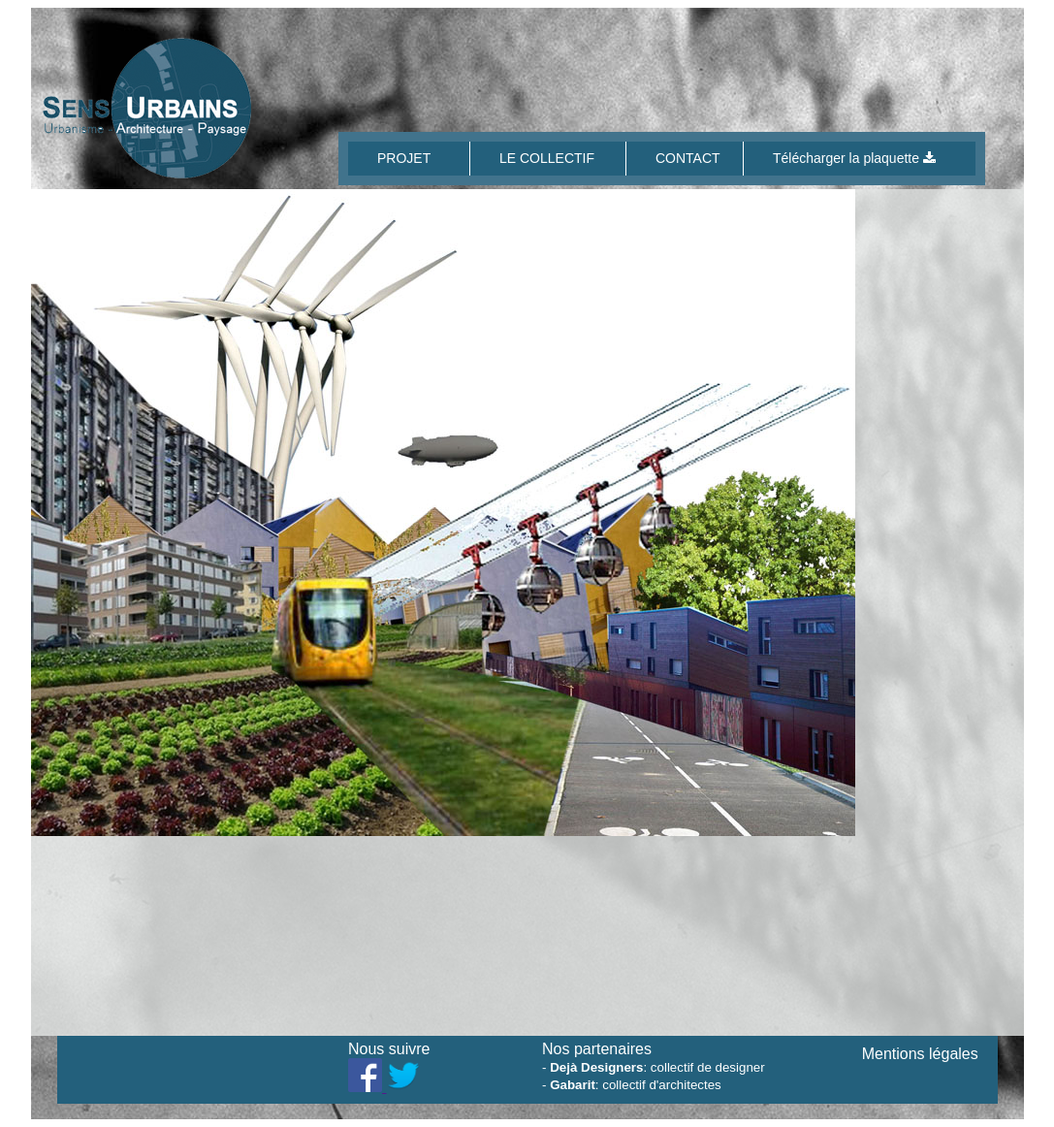
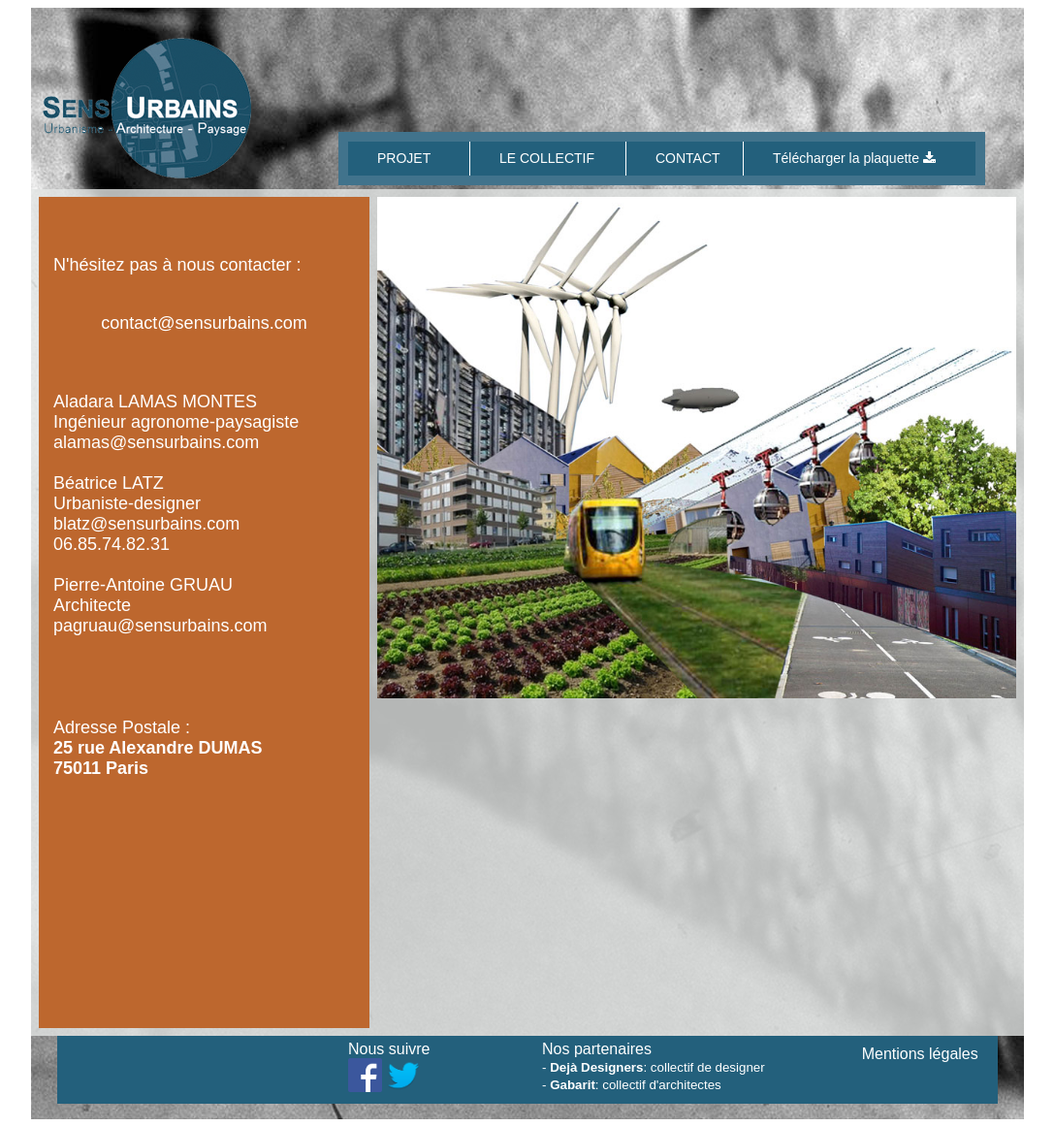
Before and after one commit to johnduro/projet02, a PHP site: page /contact/index.php in a window 1280 px wide. Shown: the whole page at 97% size, without its empty margins (96-1183 px from the left). Run offline with PHP 8.4, Linux system fonts and the light colour scheme; some libraries are stand-ins or nearby versions.

Commit message:
page contact ok !

```diff
--- a/contact/body_contact.html
+++ b/contact/body_contact.html
@@ -1 +1,39 @@
-<div><img src="../images/airedurabel1_copie.jpg"></img></div>
+
+<div id="contact_text_div" class="custom-orange">
+	<p class="contact_text">
+		<br/>
+		<br/>
+		N'hésitez pas à nous contacter :
+		<br/>
+		<br/>
+	</p>
+		<center>
+			<a href="mailto:contact@sensurbains.com?Subject=contact">contact@sensurbains.com</a>
+		</center>
+	<p class="contact_text">
+		<br/>
+		<br/>
+		Aladara LAMAS MONTES<br/>
+		Ingénieur agronome-paysagiste<br/>
+		<a href="mailto:alamas@sensurbains.com?Subject=contact">alamas@sensurbains.com</a><br/>
+		<br/>
+		Béatrice LATZ<br/>
+		Urbaniste-designer<br/>
+		<a href="mailto:blatz@sensurbains.com?Subject=contact">blatz@sensurbains.com</a><br/>
+		06.85.74.82.31<br/>
+		<br/>
+		Pierre-Antoine GRUAU<br/>
+		Architecte<br/>
+		<a href="mailto:pagruau@sensurbains.com?Subject=contact">pagruau@sensurbains.com</a><br/>
+		<br/>
+		<br/>
+		<br/>
+		<br/>
+		Adresse Postale :<br/>
+		<b>25 rue Alexandre DUMAS</b><br/>
+		<b>75011 Paris</b><br/>
+	</p>
+</div>
+<div id="contact_image">
+	<!-- <img src="../images/airedurabel1_copie.jpg"></img> -->
+</div>
--- a/header.html
+++ b/header.html
@@ -27,13 +27,13 @@
 								</ul>
 							</li>
 							<li class="button-height custom-dark-blue nav-hover custom-ml" style="width: 160px">
-								<a  class="center-div" href="">LE COLLECTIF</a>
+								<a  class="center-div button-height" href="">LE COLLECTIF</a>
 							</li>
 							<li class="button-height custom-dark-blue  nav-hover custom-ml" style="width: 120px">
-								<a class="center-div" href="<?php echo $path['contact'];?>">CONTACT</a>
+								<a class="center-div button-height" href="<?php echo $path['contact'];?>">CONTACT</a>
 							</li>
 							<li class="button-height custom-dark-blue nav-hover custom-ml" style="width:239px " >
-								<a class="center-div" href="">Télécharger la plaquette <i class="fa fa-download"></i></a>
+								<a class="center-div button-height" href="">Télécharger la plaquette <i class="fa fa-download"></i></a>
 							</li>
 						</ul>
 					</div>
--- a/sens_style.css
+++ b/sens_style.css
@@ -61,6 +61,12 @@ body
 	height: 873px;
 	/* background: #e3e5e4; */ /* 227 229 228 */
 	background-color: rgba(227, 229, 228, 0.8);
+}
+
+a
+{
+	text-decoration: none;
+	color: inherit;
 }
 
 /*
@@ -169,7 +175,7 @@ li:hover .item-list
 li:hover .item
 {
     float: none;
-    font-size: 11px;
+    font-size: 12px;
 }
 
 /* li:hover a */
@@ -607,3 +613,41 @@ li:hover li a:hover
 {
 	margin-bottom: 130px;
 }
+
+/*
+** *********************** CONTACT
+*/
+
+#contact_text_div
+{
+	height: 857px;
+	width: 341px;
+	color: white;
+	position: relative;
+	left: 8px;
+	top: 8px;
+	float: left;
+    font-family: Arial, Verdana;
+    font-size: 18px;
+    text-decoration: none;
+	/* text-indent: 15px; */
+	/* text-indent: each-line; */
+}
+
+.contact_text
+{
+	padding-left: 15px;
+}
+
+#contact_image
+{
+	background: url(images/airedurabel1_copie.jpg);
+	background-repeat: no-repeat;
+	background-size: contain;
+	height: 857px;
+	width: 659px;
+	position: relative;
+	float: left;
+	left: 16px;
+	top: 8px;
+}
```
